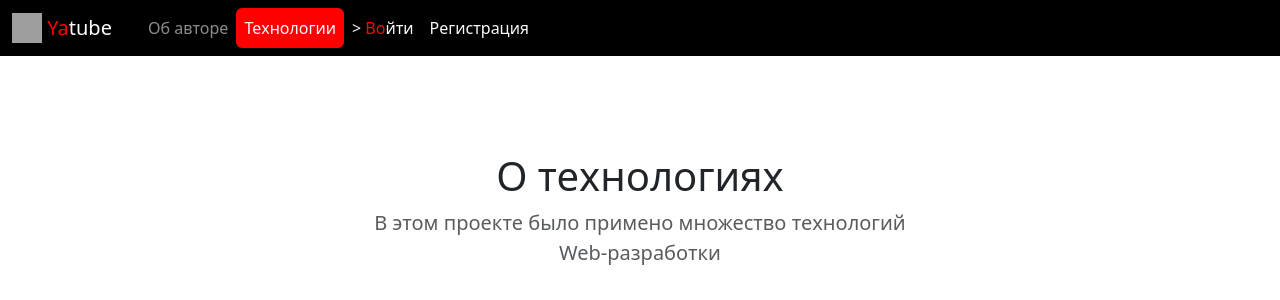
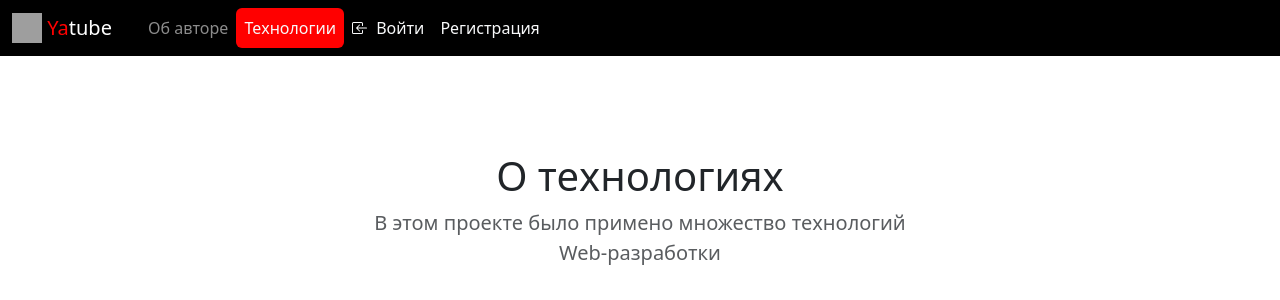
Before and after one commit to hydrospirt/hw05_final, a Django app: page /about/tech/ in a window 1280 px wide. Shown: the top 300 px of the page. Run offline with Django 3.2, Linux system fonts and the light colour scheme; parts of the project's set-up code (start-up, migrations or seed data) failed here and were passed over; some libraries are stand-ins or nearby versions; grey boxes are pictures that could not be loaded.

Commit message:
Add style

```diff
--- a/yatube/templates/base.html
+++ b/yatube/templates/base.html
@@ -29,6 +29,16 @@
         background-color: black;
         color: #FFF;
       }
+      #entr {
+        color: white;
+      }
+      #entr:hover{
+        color: red;
+      }
+      entr1 {
+        color: red;
+      }
+
     </style>
     <title>{% block title %}{% endblock %}</title>
   </head>
--- a/yatube/templates/includes/header.html
+++ b/yatube/templates/includes/header.html
@@ -52,11 +52,15 @@
               <span style="color:red">{{ user.username }}</span>
             </li>
             {% else %}
-            <li class="nav-item">
+            <li class="nav-item" id="entr">
               <a class="nav-link link-light
                 {% if view_name  == 'users:login' %}active{% endif %}"
-                  href="{% url 'users:login' %}">>
-                  <span style="color:red">Во</span><span style="color:white">йти</span>
+                  href="{% url 'users:login' %}" id="entr">
+                  <svg xmlns="http://www.w3.org/2000/svg" width="20" height="20" fill="currentColor" class="bi bi-box-arrow-in-left" viewBox="0 0 20 20">
+                    <path fill-rule="evenodd" d="M10 3.5a.5.5 0 0 0-.5-.5h-8a.5.5 0 0 0-.5.5v9a.5.5 0 0 0 .5.5h8a.5.5 0 0 0 .5-.5v-2a.5.5 0 0 1 1 0v2A1.5 1.5 0 0 1 9.5 14h-8A1.5 1.5 0 0 1 0 12.5v-9A1.5 1.5 0 0 1 1.5 2h8A1.5 1.5 0 0 1 11 3.5v2a.5.5 0 0 1-1 0v-2z"/>
+                    <path fill-rule="evenodd" d="M4.146 8.354a.5.5 0 0 1 0-.708l3-3a.5.5 0 1 1 .708.708L5.707 7.5H14.5a.5.5 0 0 1 0 1H5.707l2.147 2.146a.5.5 0 0 1-.708.708l-3-3z"/>
+                  </svg>
+                  Войти
               </a>
             </li>
             <li class="nav-item">
```
